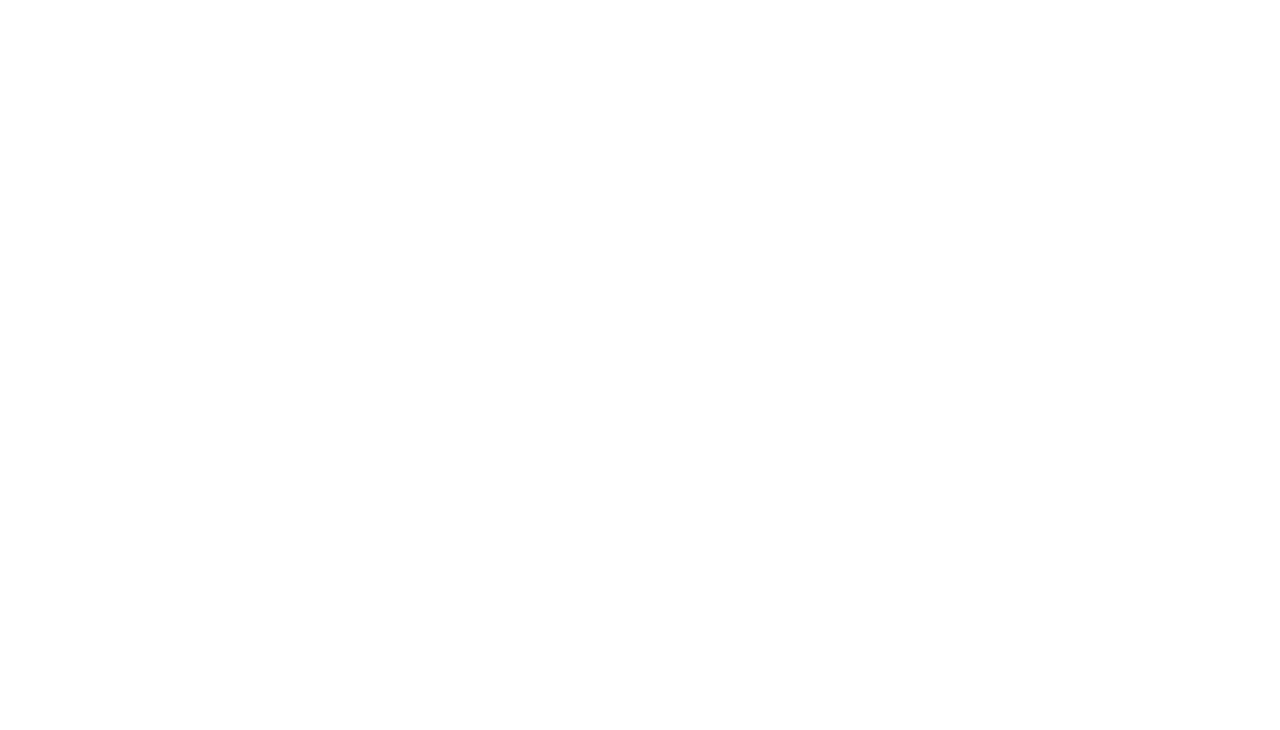
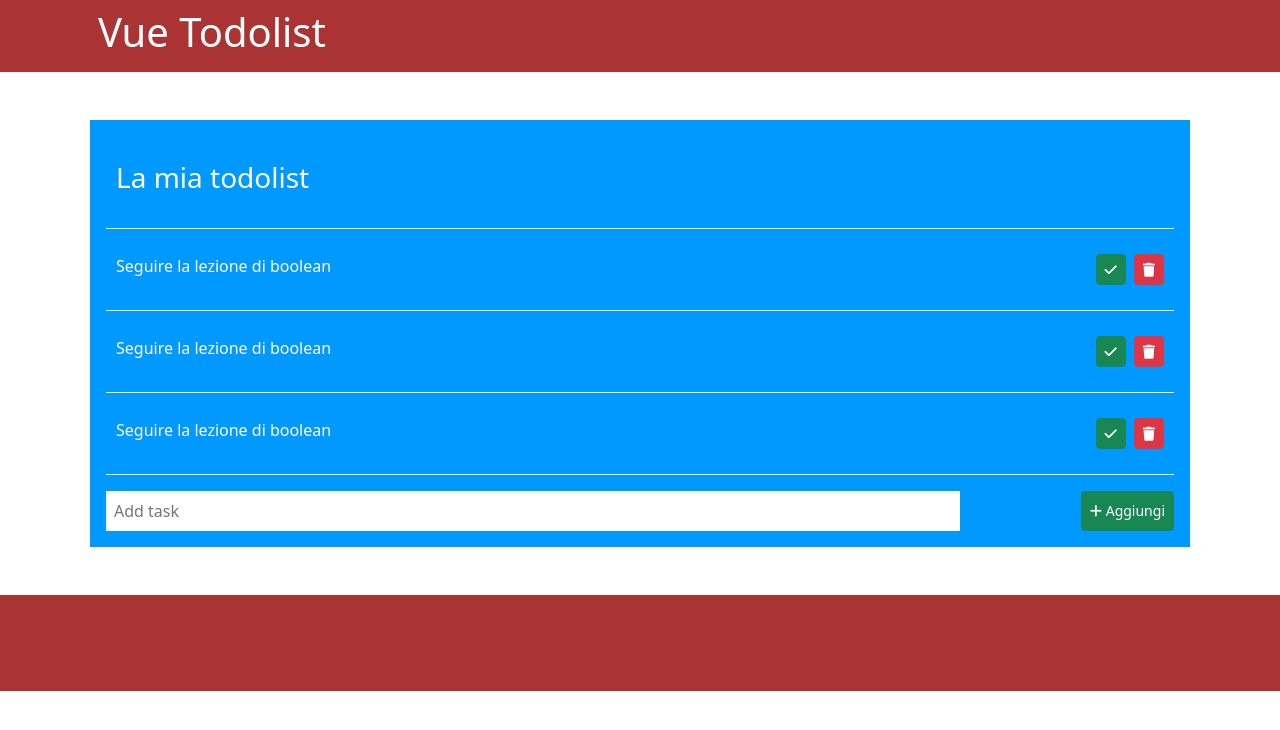
Before and after one commit to andreathepa/vue-todolist, a plain HTML site: page index.html in a window 1280 px wide. Drawn offline with nearby package versions, Linux system fonts and the light colour scheme.

Commit message:
graphic structure done

```diff
--- a/css/style.css
+++ b/css/style.css
@@ -0,0 +1,37 @@
+*{
+    margin: 0;
+    padding: 0;
+    box-sizing: border-box;
+}
+
+body{
+    color: white;
+}
+
+.background{
+   background-color: rgb(170, 52, 52);
+}
+
+.dimension{
+    max-width: 1100px;
+    margin: 0 auto;
+}
+
+.square{
+    background-color: rgb(0, 153, 255);
+}
+
+ul li{
+    border-bottom: 1px solid white;
+    padding: 25px 10px;
+}
+
+.input{
+    width: 100%;
+}
+
+.input-task{
+    width: 80%;
+    border: none;
+    padding: 5px;
+}
--- a/index.html
+++ b/index.html
@@ -5,13 +5,88 @@
     <meta http-equiv="X-UA-Compatible" content="IE=edge">
     <meta name="viewport" content="width=device-width, initial-scale=1.0">
     <link href="https://cdn.jsdelivr.net/npm/bootstrap@5.3.0/dist/css/bootstrap.min.css" rel="stylesheet" integrity="sha384-9ndCyUaIbzAi2FUVXJi0CjmCapSmO7SnpJef0486qhLnuZ2cdeRhO02iuK6FUUVM" crossorigin="anonymous">
+    <link rel="stylesheet" href="https://cdnjs.cloudflare.com/ajax/libs/font-awesome/6.4.0/css/all.min.css" integrity="sha512-iecdLmaskl7CVkqkXNQ/ZH/XLlvWZOJyj7Yy7tcenmpD1ypASozpmT/E0iPtmFIB46ZmdtAc9eNBvH0H/ZpiBw==" crossorigin="anonymous" referrerpolicy="no-referrer" />
     <link rel="stylesheet" href="./css/style.css">
     <title>Vue Todolist</title>
 </head>
 <body>
 
     <div id="app">
+        <header>
+            <div class="container-fluid background">
+                <div class="row">
+                    <div class="col">
+                        <div class="content p-2 d-flex justify-content-start text-white dimension">
+                            <h1>Vue Todolist</h1>
+                        </div>
+                    </div>
+                </div>
+            </div>
+        </header>
 
+        <main>
+            <div class="container">
+                <div class="row">
+                    <div class="col">
+                        <div class="content square mt-5 p-3 dimension">
+                            <ul class="list-unstyled">
+                                <li class="">
+                                    <h3>La mia todolist</h3>
+                                </li>
+                                <li>
+                                    <div class="d-flex justify-content-between">
+                                        <div>
+                                            Seguire la lezione di boolean
+                                        </div>
+                                        <div>
+                                            <button class="btn btn-sm btn-success mx-2"><i class="fa-solid fa-check"></i></button>
+                                            <button class="btn btn-sm btn-danger"><i class="fa-solid fa-trash"></i></button>
+                                        </div>
+                                    </div>
+                                </li>
+                                <li>
+                                    <div class="d-flex justify-content-between">
+                                        <div>
+                                            Seguire la lezione di boolean
+                                        </div>
+                                        <div>
+                                            <button class="btn btn-sm btn-success mx-2"><i class="fa-solid fa-check"></i></button>
+                                            <button class="btn btn-sm btn-danger"><i class="fa-solid fa-trash"></i></button>
+                                        </div>
+                                    </div>
+                                </li>
+                                <li>
+                                    <div class="d-flex justify-content-between">
+                                        <div>
+                                            Seguire la lezione di boolean
+                                        </div>
+                                        <div>
+                                            <button class="btn btn-sm btn-success mx-2"><i class="fa-solid fa-check"></i></button>
+                                            <button class="btn btn-sm btn-danger"><i class="fa-solid fa-trash"></i></button>
+                                        </div>
+                                    </div>
+                                </li>
+                            </ul>
+                            <div class="input d-flex justify-content-between">
+                                <input type="text" class="input-task p-2" placeholder="Add task" name="new_task" id="new_task">
+                                <button class="btn btn-sm btn-success"><i class="fa-solid fa-plus"></i> Aggiungi</button>
+                            </div>
+                        </div>
+                    </div>
+                </div>
+            </div>
+        </main>
+
+        <footer  class="mt-5">
+            <div class="container-fluid background">
+                <div class="row">
+                    <div class="col">
+                        <div class="content p-5">
+                        </div>
+                    </div>
+                </div>
+            </div>
+        </footer>
 
 
     </div>
```
